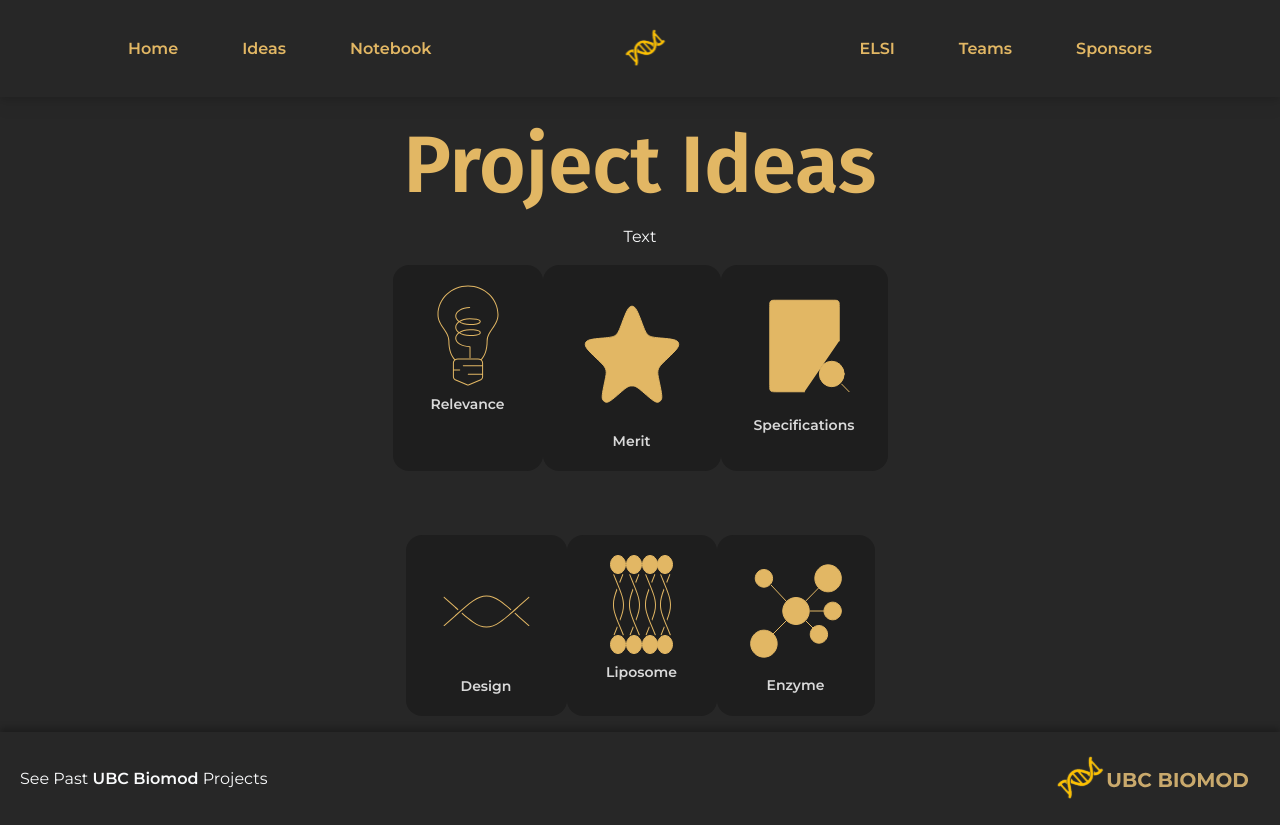
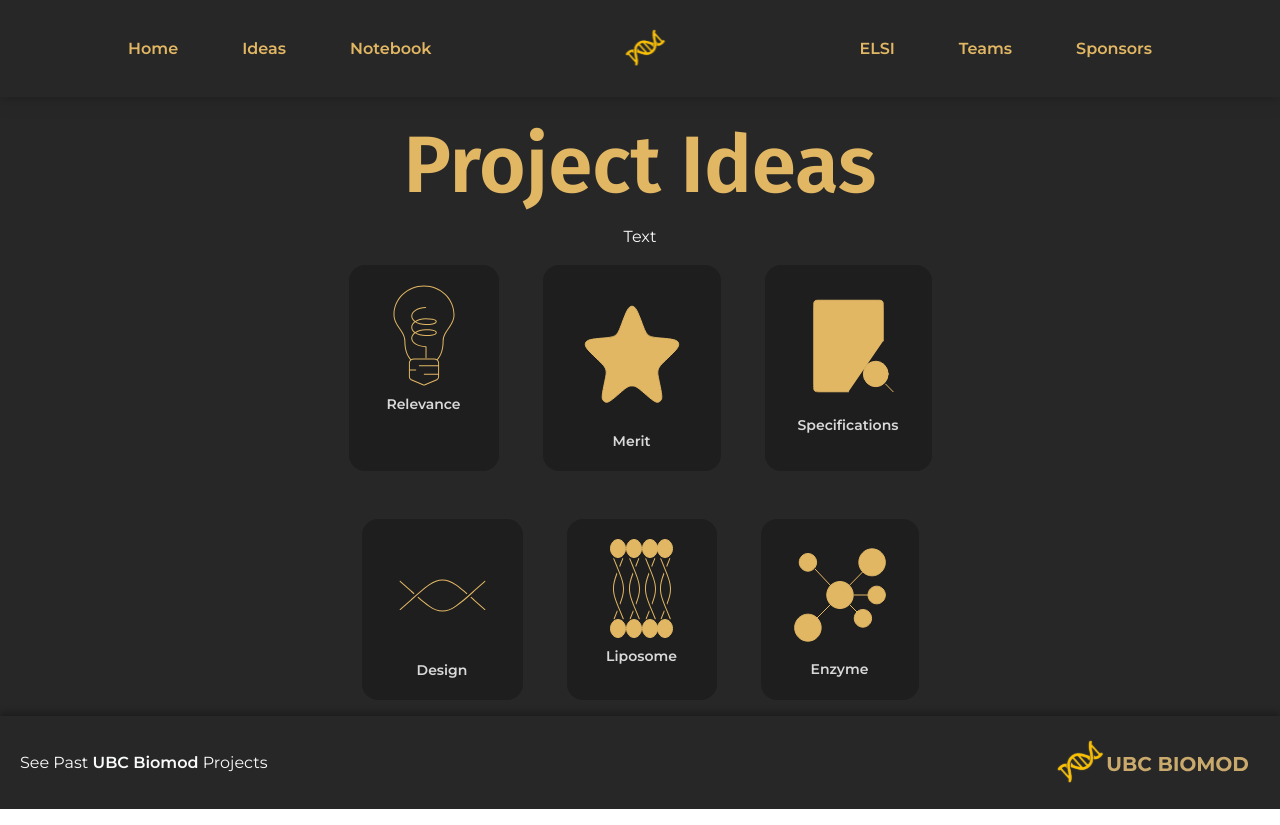
Before and after one commit to biomod2023/biomod2023, a Vue app: page /ideas in a window 1280 px wide. Built offline with nearby package versions, Linux system fonts and the light colour scheme.

Commit message:
need to fix ideas card component again (look at page)

```diff
--- a/src/views/IdeasView.vue
+++ b/src/views/IdeasView.vue
@@ -17,7 +17,7 @@ import IdeaCard from '@/components/IdeaCard.vue';
 
       <div class="flex flex-col items-center justify-center h-screen">
 
-        <div class="flex space x-4">
+        <div class="flex space-x-11">
 
           <IdeaCard>
             <template #svg>
@@ -62,7 +62,7 @@ import IdeaCard from '@/components/IdeaCard.vue';
 
         </div>
 
-        <div class="flex mt-8">
+        <div class="flex mt-4 space-x-11">
 
           <IdeaCard>
             <template #svg>
```
